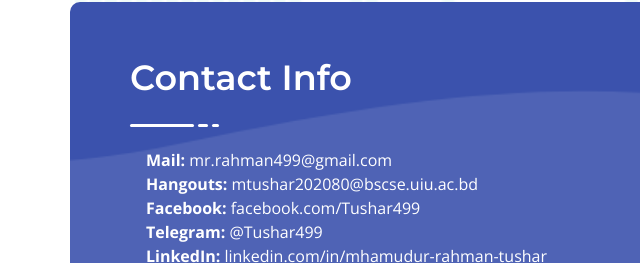
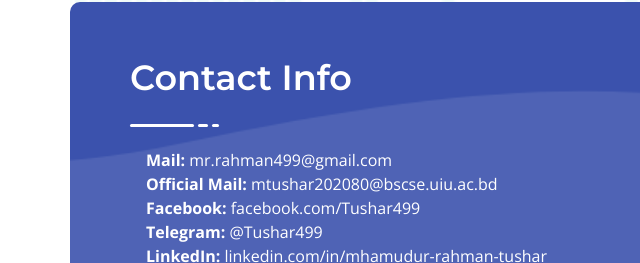
Before and after one commit to Tushar499/Tushar499.github.io, a plain HTML site: page index.html in a window 1280 px wide. Shown: the part 2123-2386 px from the top of the page, 15-655 px from the left. Drawn offline with nearby package versions, Linux system fonts and the light colour scheme.

Commit message:
mail heading updated to Official Mail

```diff
--- a/index.html
+++ b/index.html
@@ -346,7 +346,7 @@
                                 </ul>
                                 <p>
                                     &emsp;<b>Mail: </b>mr.rahman499@gmail.com<br>
-                                    &emsp;<b>Hangouts: </b>mtushar202080@bscse.uiu.ac.bd<br>
+                                    &emsp;<b>Official Mail: </b>mtushar202080@bscse.uiu.ac.bd<br>
                                     &emsp;<b>Facebook: </b>facebook.com/Tushar499<br>
                                     &emsp;<b>Telegram: </b>@Tushar499<br>
                                     &emsp;<b>LinkedIn: </b>linkedin.com/in/mhamudur-rahman-tushar<br>
```
